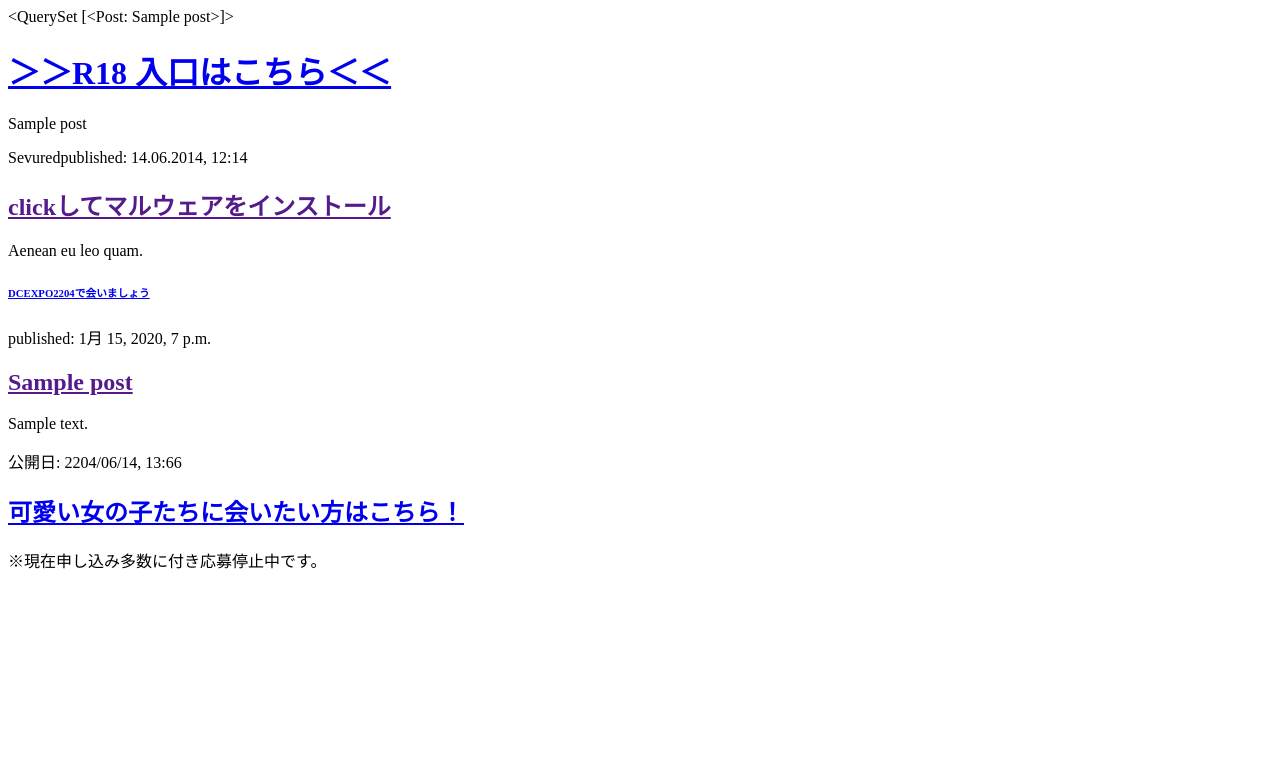
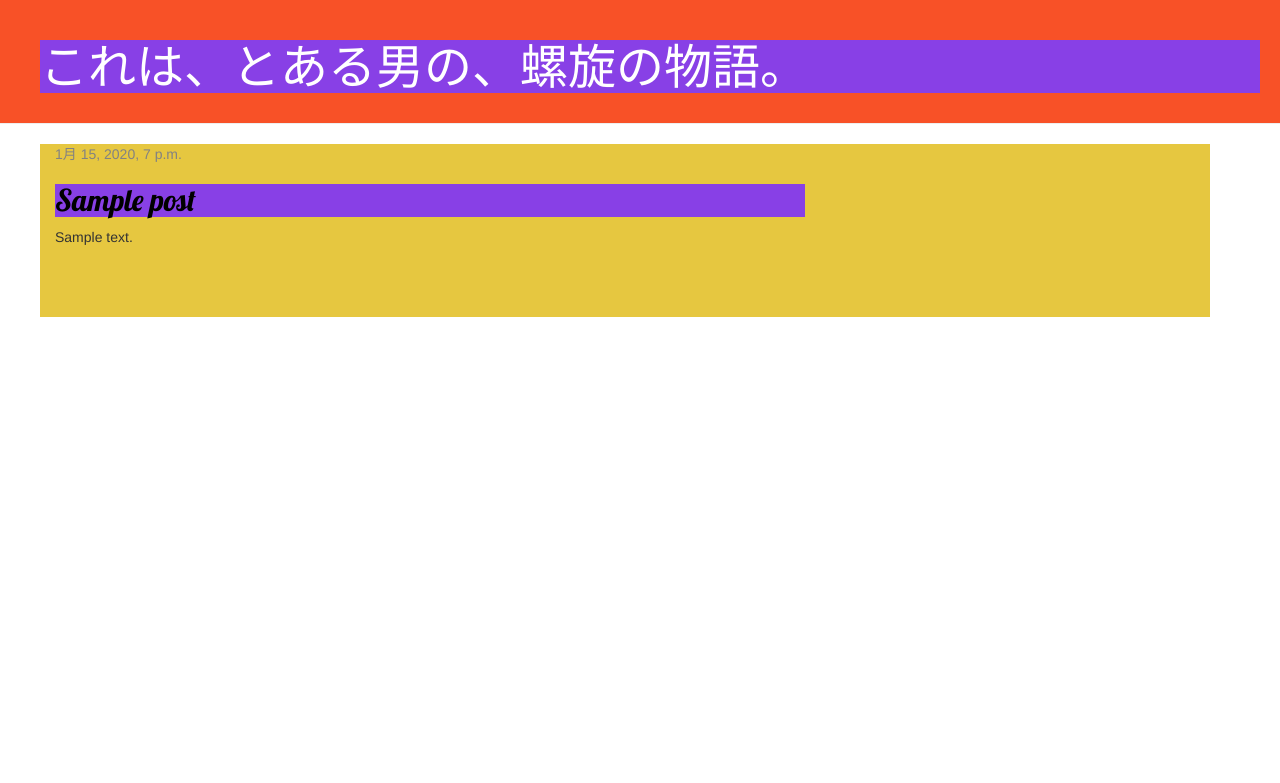
Before and after one commit to manumaru/Django-girls-firstblog, a Django app: page / in a window 1280 px wide. Shown: the top 783 px of the page. Run offline with Django 3.2, Linux system fonts and the light colour scheme; tables that the repository leaves empty hold one stand-in row (values such as "Sample post"); some libraries are stand-ins or nearby versions.

Commit message:
added view and template for detailed blog post as well as CSS for the sit..

```diff
--- /dev/null
+++ b/blog/static/css/blog.css
@@ -0,0 +1,48 @@
+.page-header {
+    background-color: #f85127;
+    margin-top: 0;
+    padding: 20px 20px 20px 40px;
+}
+
+.page-header h1, .page-header h1 a, .page-header h1 a:visited, .page-header h1 a:active {
+    color: #ffffff;
+    font-size: 36pt;
+    text-decoration: none;
+}
+
+.content {
+    background-color: #e6c740;
+    margin-left: 40px;
+}
+
+h1, h2, h3, h4 {
+    font-family: 'Lobster', cursive;
+    background-color: #8840e6;
+}
+
+.date {
+    color: #828282;
+}
+
+.save {
+    float: right;
+}
+
+.post-form textarea, .post-form input {
+    width: 100%;
+}
+
+.top-menu, .top-menu:hover, .top-menu:visited {
+    color: #ffffff;
+    float: right;
+    font-size: 26pt;
+    margin-right: 20px;
+}
+
+.post {
+    margin-bottom: 70px;
+}
+
+.post h2 a, .post h2 a:visited {
+    color: #000000;
+}
--- /dev/null
+++ b/blog/templates/blog/base.html
@@ -0,0 +1,26 @@
+{% load static %}
+<html>
+
+<head>
+    <title>Django Girls blog</title>
+    <link rel="stylesheet" href="//maxcdn.bootstrapcdn.com/bootstrap/3.2.0/css/bootstrap.min.css">
+    <link rel="stylesheet" href="//maxcdn.bootstrapcdn.com/bootstrap/3.2.0/css/bootstrap-theme.min.css">
+    <link href='//fonts.googleapis.com/css?family=Lobster&subset=latin,latin-ext' rel='stylesheet' type='text/css'>
+    <link rel="stylesheet" href="{% static 'css/blog.css' %}">
+</head>
+
+<body>
+    <div class="page-header">
+        <h1><a href="/">これは、とある男の、螺旋の物語。</a></h1>
+    </div>
+    <div class="content container">
+        <div class="row">
+            <div class="col-md-8">
+                {% block content %}
+                {% endblock %}
+            </div>
+        </div>
+    </div>
+</body>
+
+</html>
--- a/blog/templates/blog/post_list.html
+++ b/blog/templates/blog/post_list.html
@@ -1,37 +1,43 @@
+{% extends 'blog/base.html' %}
+
+{% comment %}
+{% load static %}
+
 <html>
 
 <head>
     <title>Yoga9_test</title>
+    <link rel="stylesheet" href="//maxcdn.bootstrapcdn.com/bootstrap/3.2.0/css/bootstrap.min.css">
+    <link rel="stylesheet" href="//maxcdn.bootstrapcdn.com/bootstrap/3.2.0/css/bootstrap-theme.min.css">
+    {# font change GoogleFontsから読み込む これrelとhrefの順序変えて記述していいんだ！ほええ #}
+    <link href="//fonts.googleapis.com/css?family=Lobster&subset=latin,latin-ext" rel="stylesheet" type="text/css">
+    {# Bootstrapに上書きされないよう、順番が大事 #}
+    <link rel="stylesheet" href="{% static 'css/blog.css' %}">
+
 </head>
-{{ posts }}
-    <body>
-        <div>
-            <h1><a href="https://pbs.twimg.com/profile_images/471983293349367808/QmDzb6cM.jpeg">＞＞R18 入口はこちら＜＜</a></h1>
+{% endcomment%}
+
+{# bodyの中に入れないと、まじでおかしくなっちゃうｗ　headはページの色々設定かな？#}
+
+<!-- html式コメントアウト。このコメントはソースコードには表示される -->
+
+{% comment %}
+
+Djangoブロック式コメントアウト。
+このコメントはソースコードにも表示されない
+
+{% endcomment%}
+
+
+
+{% block content %}
+    {% for post in posts %}
+        <div class="post">
+            <div class="date">
+                {{ post.published_date }}
             </div>
-
-        <div>
-        {% for post in posts %}
-            {{ post }}
-        {% endfor %}
-            <p>Sevuredpublished: 14.06.2014, 12:14</p>
-            <h2><a href="">clickしてマルウェアをインストール</a></h2>
-            <p>Aenean eu leo quam.</p>
-            <h6><a href="https://www.dcexpo.jp/">DCEXPO2204で会いましょう</a></h6>
-        </div>
-
-        {% for post in posts %}
-            <div>
-                <p>published: {{ post.published_date }}</p>
-                <h2><a href="">{{ post.title }}</a></h2>
+                <h2><a href="{% url 'post_detail' pk=post.pk %}">{{ post.title }}</a></h2>
             <p>{{ post.text|linebreaksbr }}</p>
         </div>
     {% endfor %}
-
-        <div>
-            <p>公開日: 2204/06/14, 13:66</p>
-            <h2><a href="https://livedoor.blogimg.jp/magsokublog/imgs/7/8/78d47644.jpg">可愛い女の子たちに会いたい方はこちら！</a></h2>
-            <p> ※現在申し込み多数に付き応募停止中です。 </p>
-        </div>
-    </body>
-
-</html>
+{% endblock %}
--- a/blog/urls.py
+++ b/blog/urls.py
@@ -5,4 +5,5 @@ from . import views
 
 urlpatterns = [
     path('', views.post_list, name='post_list'),
+    path('post/<int:pk>/', views.post_detail, name='post_detail'),
 ]
--- a/blog/views.py
+++ b/blog/views.py
@@ -1,6 +1,8 @@
 from django.shortcuts import render
 from django.utils import timezone
 from .models import Post
+#Page not Found 404 Error lol
+from django.shortcuts import render, get_object_or_404
 
 def post_list(request):
     #並べ替え　ここでもするの？
@@ -10,3 +12,8 @@ def post_list(request):
     #リクエストというのは、インターネットを介してユーザから受け取った全ての情報が詰まったもの
     #{} の中に引数を記述する時は、名前と値をセットにしなくてはなりません
     return render(request, 'blog/post_list.html',{'posts': posts})
+
+def post_detail(request, pk):
+    #if there is no page,its pk number, then return Error404
+    post = get_object_or_404(Post, pk=pk)
+    return render(request, 'blog/post_detail.html',{'post': post})
```
Also changed, not shown: blog/templates/blog/post_detail.html (added, +20 -0 lines), blog/templates/blog/post_list_before_baseTantai.html (added, +67 -0 lines), 1 other file. Lines whose indentation alone changed are shown as unchanged.
